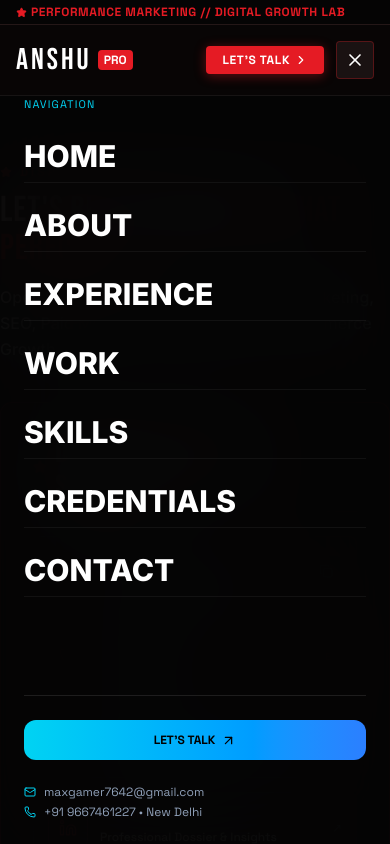
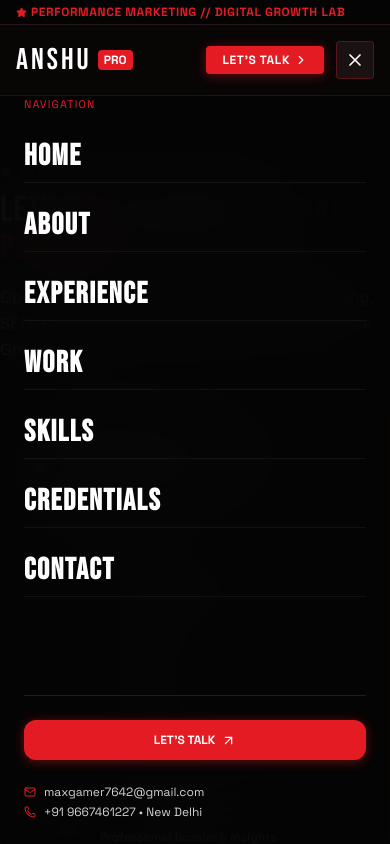
Before and after one commit to gboy58082-hash/portfolio-project, a Next.js app: page /contact in a window 390 px wide. Both pictures are taken after a click on the button 355 px from the left and 60 px from the top of the page. Shown: the top 844 px of the page. Built offline with nearby package versions, Linux system fonts and the light colour scheme.

Commit message:
Optimize mobile performance and smooth touch scrolling

```diff
--- a/app/globals.css
+++ b/app/globals.css
@@ -34,12 +34,20 @@
     scroll-behavior: smooth;
     color-scheme: dark;
     background-color: var(--bg-deep);
+    -webkit-tap-highlight-color: transparent;
+    touch-action: manipulation;
+    -webkit-font-smoothing: antialiased;
+    -moz-osx-font-smoothing: grayscale;
+    text-rendering: optimizeLegibility;
+    max-width: 100vw;
+    overflow-x: hidden;
   }
 
   body {
     background-color: var(--bg-deep);
     color: var(--text-cream);
     font-family: var(--font-sans);
+    max-width: 100vw;
     overflow-x: hidden;
     line-height: 1.6;
     background-image:
@@ -48,6 +56,12 @@
       radial-gradient(circle at 20% 80%, rgba(229, 27, 36, 0.06) 0%, transparent 55%),
       linear-gradient(180deg, #080606 0%, #0d0909 50%, #050404 100%);
     background-attachment: fixed;
+  }
+
+  @media (max-width: 768px) {
+    body {
+      background-attachment: scroll;
+    }
   }
 
   @media (prefers-reduced-motion: reduce) {
--- a/components/contact/Contact.tsx
+++ b/components/contact/Contact.tsx
@@ -271,7 +271,7 @@ export default function Contact({ onOpenResume }: ContactProps) {
                   value={formData.name}
                   onChange={(e) => setFormData({ ...formData, name: e.target.value })}
                   placeholder="e.g. Rahul Sharma"
-                  className="w-full bg-[#140c0d] border border-[#261818] focus:border-[#e51b24] text-xs font-mono text-white px-4 py-3 rounded outline-none transition-colors"
+                  className="w-full bg-[#140c0d] border border-[#261818] focus:border-[#e51b24] text-base sm:text-xs font-mono text-white px-4 py-3 rounded outline-none transition-colors"
                 />
               </div>
 
@@ -287,7 +287,7 @@ export default function Contact({ onOpenResume }: ContactProps) {
                   value={formData.email}
                   onChange={(e) => setFormData({ ...formData, email: e.target.value })}
                   placeholder="name@company.com"
-                  className="w-full bg-[#140c0d] border border-[#261818] focus:border-[#e51b24] text-xs font-mono text-white px-4 py-3 rounded outline-none transition-colors"
+                  className="w-full bg-[#140c0d] border border-[#261818] focus:border-[#e51b24] text-base sm:text-xs font-mono text-white px-4 py-3 rounded outline-none transition-colors"
                 />
               </div>
 
@@ -302,7 +302,7 @@ export default function Contact({ onOpenResume }: ContactProps) {
                   value={formData.message}
                   onChange={(e) => setFormData({ ...formData, message: e.target.value })}
                   placeholder="Tell me about the campaign, agency role, or e-commerce store..."
-                  className="w-full bg-[#140c0d] border border-[#261818] focus:border-[#e51b24] text-xs font-mono text-white px-4 py-3 rounded outline-none transition-colors resize-none"
+                  className="w-full bg-[#140c0d] border border-[#261818] focus:border-[#e51b24] text-base sm:text-xs font-mono text-white px-4 py-3 rounded outline-none transition-colors resize-none"
                 />
               </div>
 
--- a/components/creative/StudioScene.tsx
+++ b/components/creative/StudioScene.tsx
@@ -132,6 +132,8 @@ export default function StudioScene() {
       <Canvas
         camera={{ position: [0, 2, 8], fov: 45 }}
         gl={{ alpha: true, antialias: true }}
+        dpr={[1, 1.5]}
+        style={{ touchAction: 'pan-y' }}
       >
         <ambientLight intensity={0.7} />
         <directionalLight position={[5, 10, 5]} intensity={1.8} color="#ffffff" />
--- a/components/hero/HeroScene.tsx
+++ b/components/hero/HeroScene.tsx
@@ -13,7 +13,7 @@ export default function HeroScene() {
       <Canvas
         camera={{ position: [0, 0, 13], fov: 48 }}
         gl={{ alpha: true, antialias: true, powerPreference: 'high-performance' }}
-        dpr={[1, 2]}
+        dpr={[1, 1.5]}
       >
         <Suspense fallback={null}>
           <ambientLight intensity={0.7} />
--- a/components/navigation/MobileMenu.tsx
+++ b/components/navigation/MobileMenu.tsx
@@ -23,7 +23,7 @@ export default function MobileMenu({
     <div className="fixed inset-0 z-[890] lg:hidden bg-[#050505]/95 backdrop-blur-2xl flex flex-col justify-between p-6 pt-24 animate-in fade-in duration-300">
       {/* Navigation Links */}
       <div className="space-y-4">
-        <span className="font-mono text-[11px] text-cyan-400 uppercase tracking-widest block mb-4">
+        <span className="font-mono text-[11px] text-[#e51b24] uppercase tracking-widest block mb-4">
           NAVIGATION
         </span>
         {links.map((link) => (
@@ -31,7 +31,7 @@ export default function MobileMenu({
             key={link.name}
             href={link.href}
             onClick={onClose}
-            className="block text-3xl font-extrabold text-white hover:text-cyan-400 transition-colors py-2 border-b border-white/5"
+            className="block text-3xl font-extrabold text-white hover:text-[#e51b24] transition-colors py-2 border-b border-white/5 font-['Bebas_Neue',sans-serif] tracking-wider uppercase"
           >
             {link.name}
           </Link>
@@ -47,9 +47,9 @@ export default function MobileMenu({
                 onClose();
                 onOpenResume();
               }}
-              className="flex-1 flex items-center justify-center gap-2 py-3 rounded-xl bg-white/5 border border-white/10 text-white font-mono text-xs font-semibold hover:border-cyan-400 transition-colors"
+              className="flex-1 flex items-center justify-center gap-2 py-3 rounded-xl bg-white/5 border border-[#e51b24]/30 text-white font-mono text-xs font-semibold hover:border-[#e51b24] transition-colors cursor-pointer"
             >
-              <FileText size={15} />
+              <FileText size={15} className="text-[#e51b24]" />
               <span>RESUME</span>
             </button>
           )}
@@ -57,20 +57,20 @@ export default function MobileMenu({
           <Link
             href="/#contact"
             onClick={onClose}
-            className="flex-1 flex items-center justify-center gap-1.5 py-3 rounded-xl bg-gradient-to-r from-cyan-400 to-blue-500 text-black font-mono text-xs font-bold"
+            className="flex-1 flex items-center justify-center gap-1.5 py-3 rounded-xl bg-[#e51b24] hover:bg-[#ff2a34] text-white font-mono text-xs font-bold transition-all shadow-[0_2px_12px_rgba(229,27,36,0.4)]"
           >
             <span>LET'S TALK</span>
             <ArrowUpRight size={15} />
           </Link>
         </div>
 
-        <div className="text-xs font-mono text-slate-500 space-y-1 pt-2">
-          <div className="flex items-center gap-2 text-slate-400">
-            <Mail size={12} className="text-cyan-400" />
+        <div className="text-xs font-mono text-zinc-400 space-y-1 pt-2">
+          <div className="flex items-center gap-2 text-zinc-300">
+            <Mail size={12} className="text-[#e51b24]" />
             <span>maxgamer7642@gmail.com</span>
           </div>
-          <div className="flex items-center gap-2 text-slate-400">
-            <Phone size={12} className="text-cyan-400" />
+          <div className="flex items-center gap-2 text-zinc-300">
+            <Phone size={12} className="text-[#e51b24]" />
             <span>+91 9667461227 • New Delhi</span>
           </div>
         </div>
```
